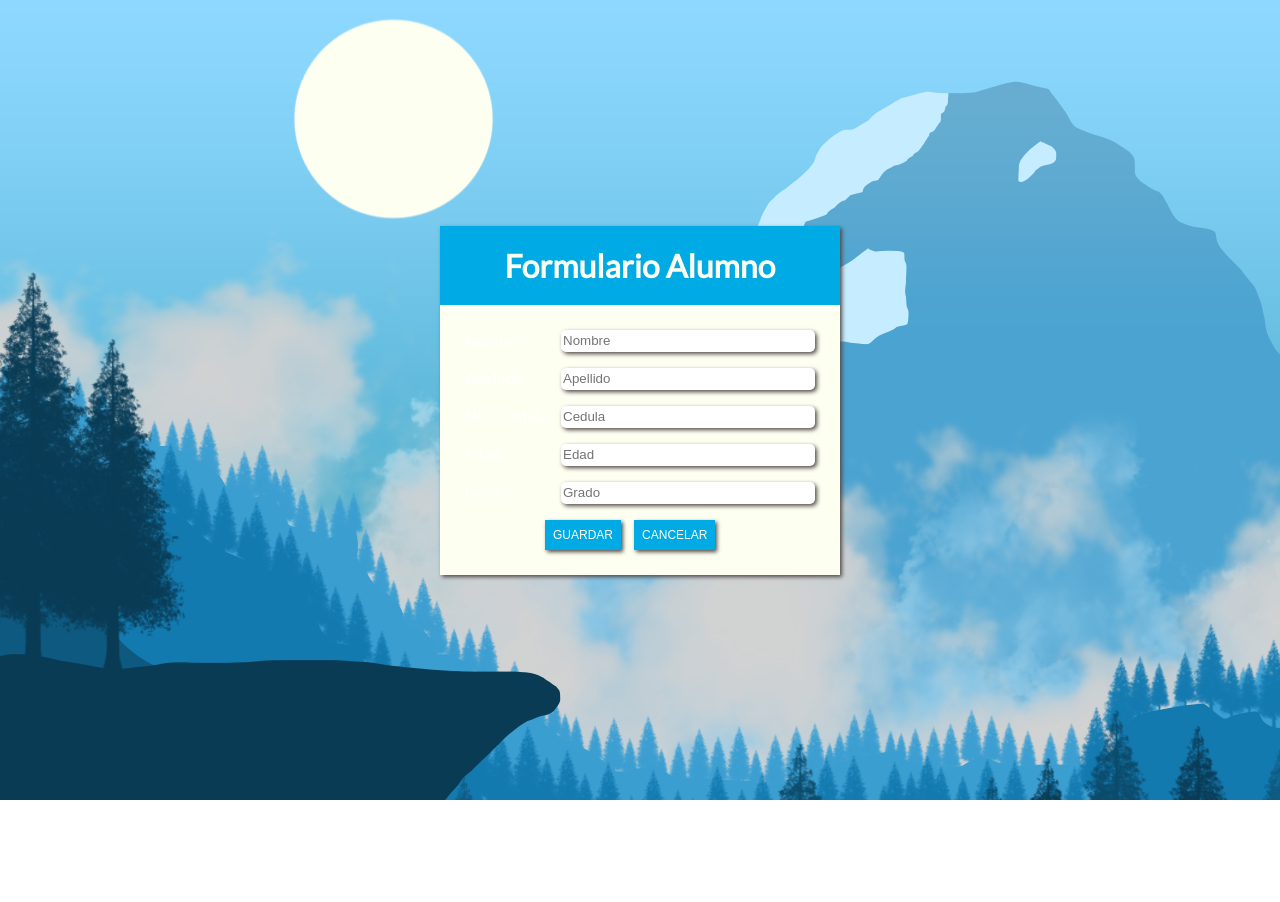
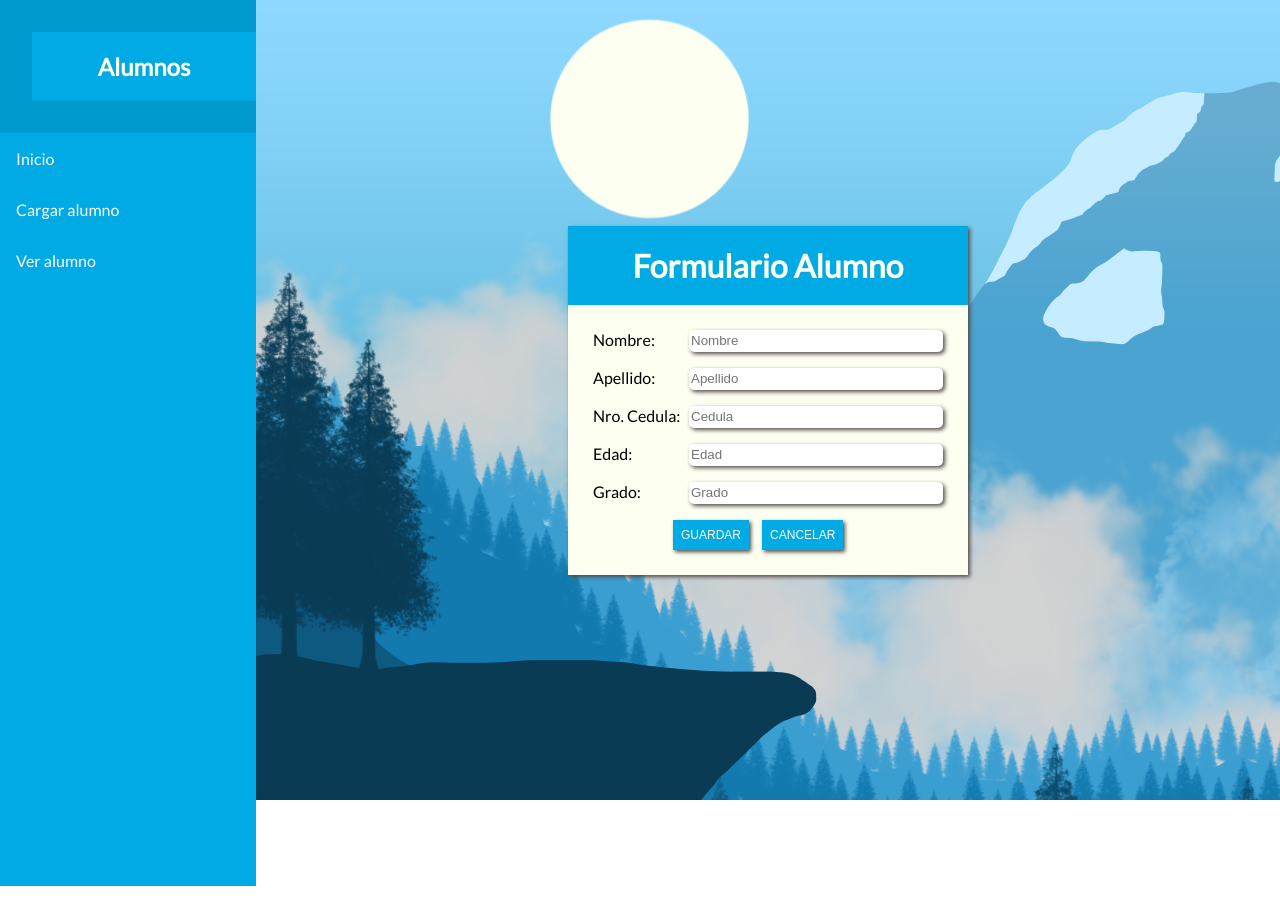
Before and after one commit to hector5bogado/alumnos, a plain HTML site: page formulario.html in a window 1280 px wide. Before the commit the page ends 800 px from the top, so only its background shows below. Drawn offline with Linux system fonts and the light colour scheme.

Commit message:
se juntaron la barra de navegacion y el formulario

```diff
--- a/formulario.html
+++ b/formulario.html
@@ -12,6 +12,17 @@
 </head>
 
 <body>
+
+    <nav class="sidebar">
+        <div class="sidebar-header">
+            <h1>Alumnos</h1>
+        </div>
+        <ul class="sidebar-items">
+            <li class="sidebar-item"><a href="index.html">Inicio</a></li>
+            <li class="sidebar-item"><a href="formulario.html">Cargar alumno</a></li>
+            <li class="sidebar-item"><a href="listar.html">Ver alumno</a></li>
+        </ul>
+    </nav>
     <div class="filtro">
         <form class="form" action="[Inserte enlace]" method="post">
             <div class="container">
@@ -19,32 +30,32 @@
                 <div class="formulario">
                     <div class="dato">
                         <label for="nombre">Nombre: </label>
-                        <input id="nombre" type="text" placeholder="Nombre" >
+                        <input id="nombre" type="text" placeholder="Nombre">
                     </div>
                     <br>
                     <div class="dato">
                         <label for="apellido">Apellido: </label>
-                        <input id="apellido" type="text" placeholder="Apellido" >
+                        <input id="apellido" type="text" placeholder="Apellido">
                     </div>
                     <br>
                     <div class="dato">
                         <label for="dni">Nro. Cedula: </label>
-                        <input id="dni" type="text"  placeholder="Cedula" >
+                        <input id="dni" type="text" placeholder="Cedula">
                     </div>
                     <br>
                     <div class="dato">
                         <label for="edad">Edad: </label>
-                        <input type="text" id="edad" placeholder="Edad" >
+                        <input type="text" id="edad" placeholder="Edad">
                     </div>
                     <br>
                     <div class="dato">
                         <label for="grado"> Grado: </label>
-                        <input type="text" id="grado" placeholder="Grado" >
+                        <input type="text" id="grado" placeholder="Grado">
                     </div>
                     <br>
                     <div class="botones">
-                            <button>GUARDAR</button>
-                            <button>CANCELAR</button>
+                        <button>GUARDAR</button>
+                        <button>CANCELAR</button>
                     </div>
 
                 </div>
--- a/style.css
+++ b/style.css
@@ -1,10 +1,11 @@
 body {
     margin: 0;
     font-family: 'Lato', sans-serif;
-    color: white;
+    height: 100%;
 }
 
 .sidebar {
+    float: left;
     width: 20%;
 }
 
@@ -41,7 +42,7 @@ body {
 }
 
 html{ height:100%; }
-body{
+.filtro{
     background-image: url("./img/paisaje2d.jpg");
     margin:0;
     display: -webkit-box;
```
